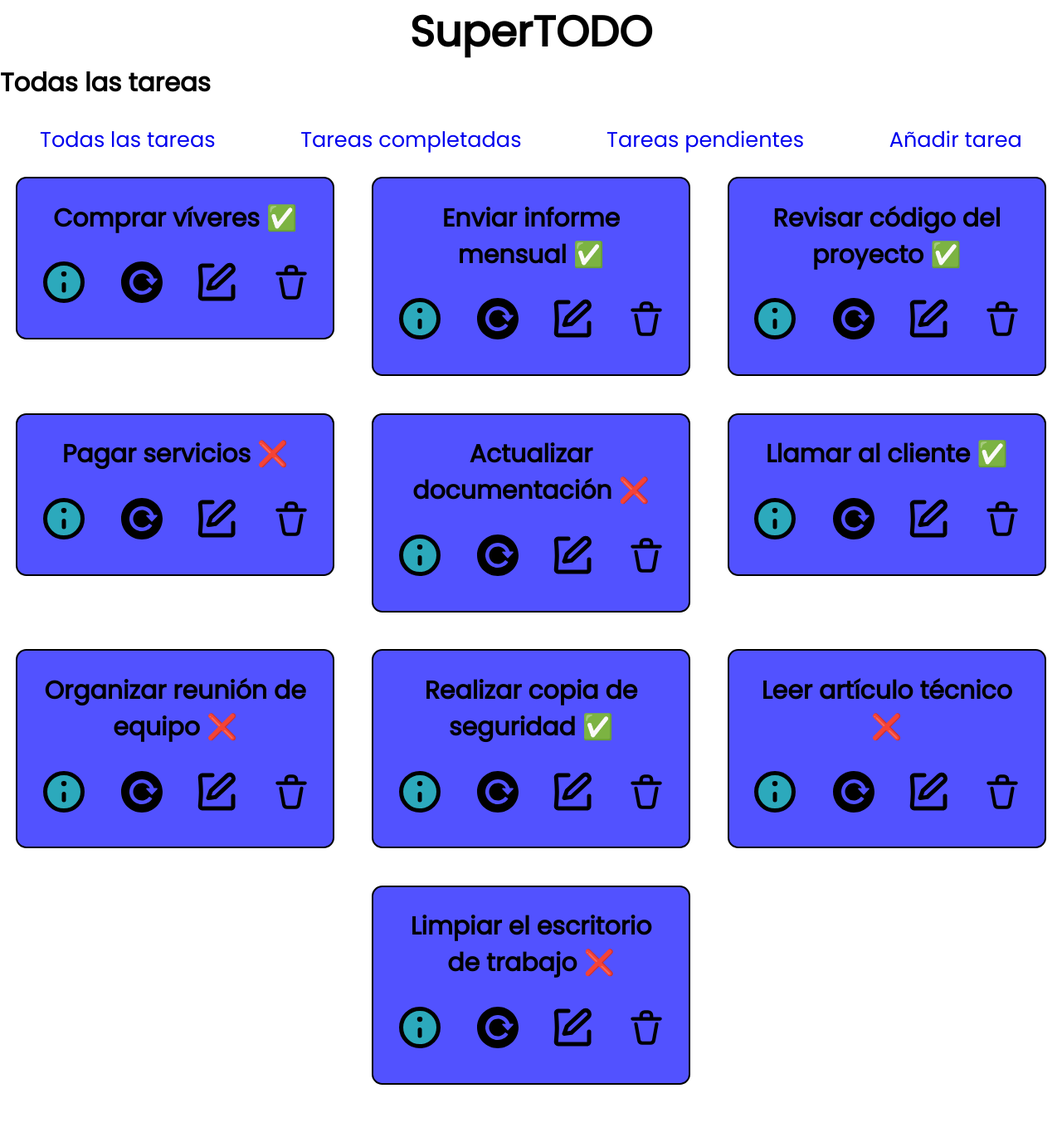
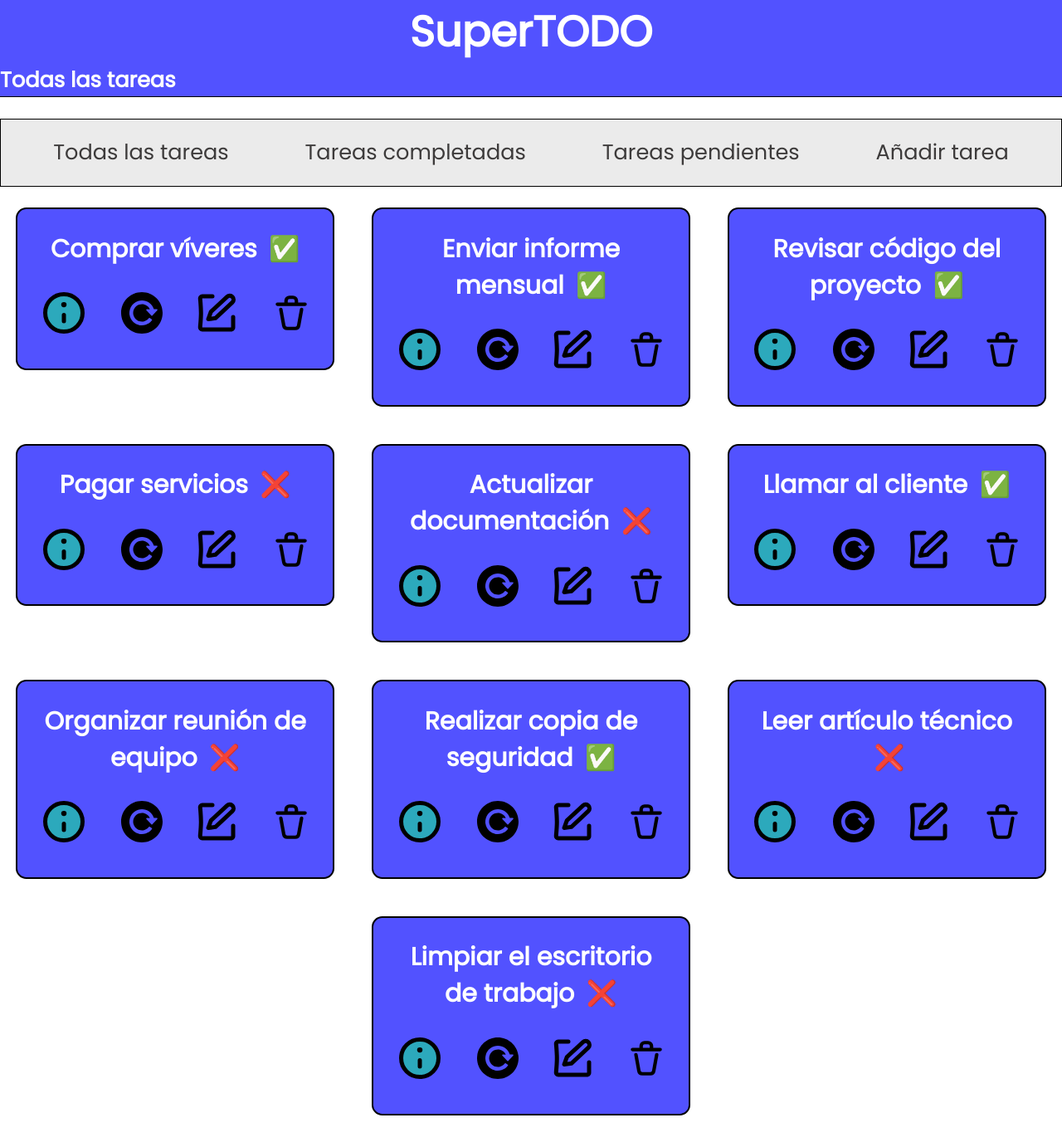
Before and after one commit to CRhernandez1/dsw-projects, a Django app: page /tasks/ in a window 1280 px wide. Shown: the whole page at 83% size. Before the commit the page ends 1307 px from the top, so only its background shows below. Run offline with Django 5.2, Linux system fonts and the light colour scheme; data comes from the database, SQL or seed files in the repository.

Commit message:
css completed

```diff
--- a/supertodo/shared/static/css/base.css
+++ b/supertodo/shared/static/css/base.css
@@ -26,6 +26,7 @@ h3 {
 }
 
 article {
+  color: #fff;
   display: flex;
   flex-direction: column;
   border: 2px solid black;
@@ -66,6 +67,41 @@ a {
   max-width: 3rem;
 }
 
+.option:hover {
+  scale: 1.5;
+  transition-duration: 0.3s;
+}
+
 .menu {
   margin: 1rem 0;
+  padding: 0.8rem;
+  border: 1px solid #000;
+  background-color: #ebebeb;
 }
+
+header {
+  background-color: rgb(82, 82, 255);
+  color: #fff;
+  border-bottom: 1px solid #000;
+}
+
+header > h2 {
+  font-size: 1rem;
+  font-style: normal;
+}
+
+.menu a {
+  color: #3d3b3b;
+}
+
+.menu a:hover {
+  color: #491d9c;
+}
+
+.check {
+  margin-left: 0.25rem;
+}
+
+h1 a {
+  color: #fff;
+}
--- a/supertodo/shared/templates/header.html
+++ b/supertodo/shared/templates/header.html
@@ -1,4 +1,4 @@
 <header>
-  <h1>SuperTODO</h1>
+  <h1><a href="{% url 'tasks:task-list' %}">SuperTODO</a></h1>
   <h2>{{ subtitle }}</h2>
 </header>
--- a/supertodo/tasks/templates/tasks/task/list.html
+++ b/supertodo/tasks/templates/tasks/task/list.html
@@ -13,7 +13,7 @@
     <li>
       <article>
 
-          <h3>{{ task }} <span>{{ task.completed|yesno:'✅,❌' }}</span></h3>
+          <h3>{{ task }} <span class = "check">{{ task.completed|yesno:'✅,❌' }}</span></h3>
 
         <nav>
           <ul class="tasks-options">
```
